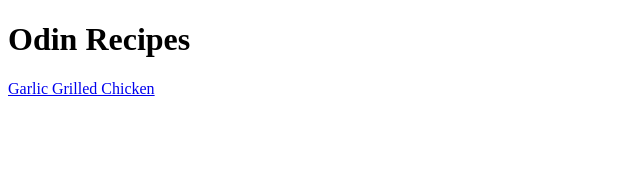
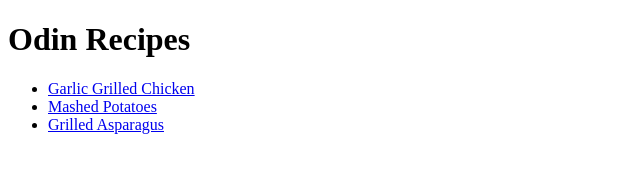
Before and after one commit to waywoah/odin-recipes, a plain HTML site: page index.html in a window 1280 px wide. Shown: the whole page, without its empty margins (0-640 px from the left). Drawn offline with Linux system fonts and the light colour scheme.

Commit message:
update links to new pages

```diff
--- a/index.html
+++ b/index.html
@@ -8,6 +8,10 @@
 </head>
 <body>
     <h1>Odin Recipes</h1>
-        <a href="recipes/garlic-grilled-chicken.html">Garlic Grilled Chicken</a>
+        <ul>
+            <li><a href="recipes/garlic-grilled-chicken.html">Garlic Grilled Chicken</a></li>
+            <li><a href="recipes/mashed-potatoes.html">Mashed Potatoes</a></li>
+            <li><a href="recipes/grilled-asparagus.html">Grilled Asparagus</a></li>
+        </ul>
 </body>
 </html>
```
